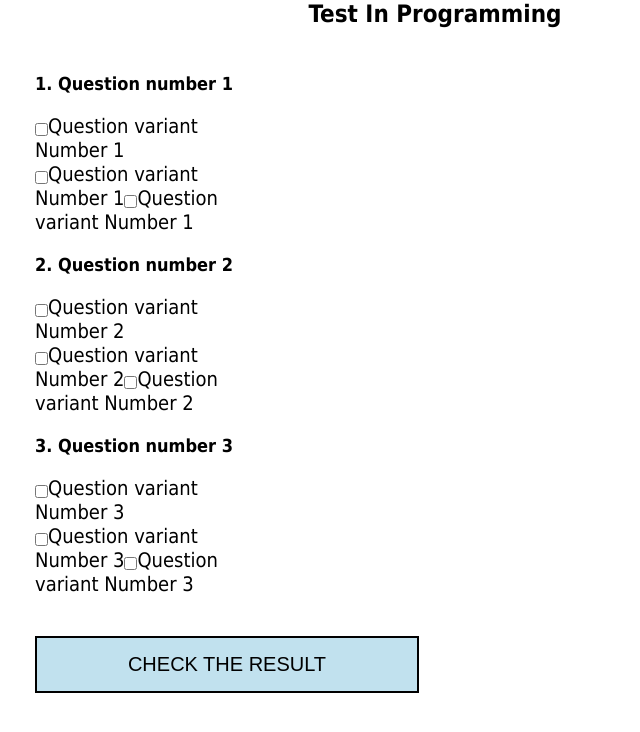
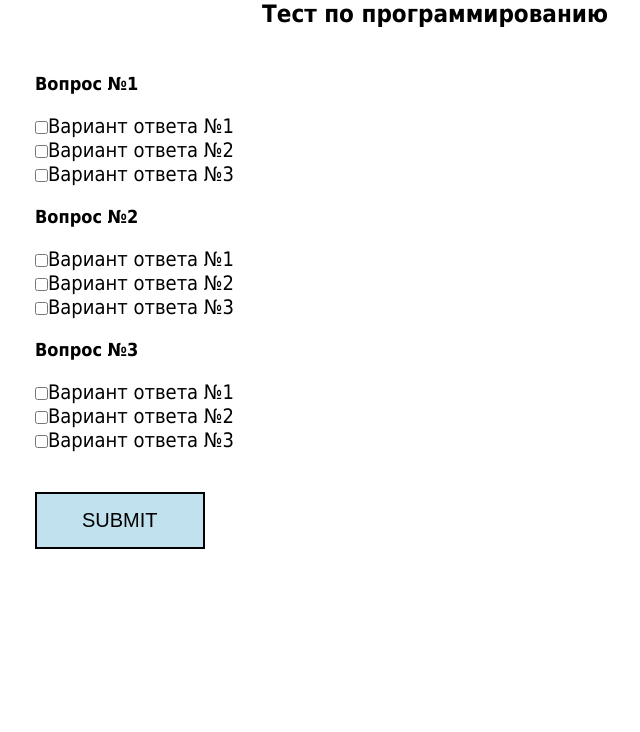
Before and after one commit to Marokasi/marokasi.github.io, a plain HTML site: page js 3-4/index.html in a window 1280 px wide. Shown: the whole page, without its empty margins (205-845 px from the left). Drawn offline with Linux system fonts and the light colour scheme.

Commit message:
work with DOM elements

```diff
--- a/js 3-4/css/style.css
+++ b/js 3-4/css/style.css
@@ -1,10 +1,4 @@
-
-*{
-    margin: 0;
-    padding: 0;
-}
 .wrapper{
-    /*text-align: center;*/
     width: 800px;
     margin: 0 auto;
 }
@@ -19,21 +13,15 @@
     text-align: center;
     padding-bottom: 25px;
 }
-.box{
-    width: 30%;
-}
 h2{
-
     padding: 20px 0;
 }
-form{
-
-}
 label{
+    display: block;
     font-size: 20px;
 }
 .btn{
-    display: inline-block;
+    display: block;
     padding: 15px 45px;
     margin-top: 40px;
     background-color: #C1E1EE;
@@ -41,5 +29,4 @@ label{
     font-size: 20px;
     text-transform: uppercase;
     text-align: center;
-    width: 48%;
 }
--- a/js 3-4/index.html
+++ b/js 3-4/index.html
@@ -7,6 +7,6 @@
     <title>Title</title>
 </head>
 <body>
-<script defer src = "js/my.js"></script>
+<script src = "js/script.js"></script>
 </body>
 </html>
--- a/js 3-4/js/my.js
+++ /dev/null
@@ -1,75 +0,0 @@
-
-function createQuestion() {
-    var box = document.createElement('div');
-    box.classList.add('box');
-
-
-    /*create form*/
-    var form = document.createElement('form');
-    var label = document.createElement('label');
-    label.setAttribute('for', 'variant');
-    var item = document.createElement('div');
-    item.classList.add('item');
-    for(var k = 0; k < 3; k++) {
-        form.appendChild(item.cloneNode(true));
-        for(var i = 0; i < 1; i++) {
-            item.appendChild(createInput());
-            item.appendChild(label.cloneNode(true)).innerHTML = 'Question variant Number ' + (j + 1);
-        }
-    }
-    box.appendChild(form);
-    return box;
-}
-/*creation of input*/
-function createInput() {
-    var input = document.createElement('input');
-    input.setAttribute('type', 'checkbox');
-    input.setAttribute('name', 'variant');
-    input.setAttribute('value', 'answer');
-    return input;
-}
-/*create button*/
-function createButton() {
-    var button = document.createElement('input');
-    button.classList.add('btn');
-    button.setAttribute('type', 'button');
-    button.setAttribute('value', 'check the result');
-    return button;
-}
-/*creation of title of questionarie*/
-function titleCreation() {
-    var title = document.createElement('h1');
-    title.classList.add('title');
-    title.innerHTML = 'Test In Programming';
-    return title;
-}
-
-
-/*input sets titel*/
-function createH2() {
-    var titleSection = document.createElement('h2');
-    titleSection.innerHTML = (j + 1) +'. Question number '+ (j + 1);
-    return titleSection;
-}
-
-/*create wrapper*/
-var wrapper = document.createElement('div');
-wrapper.classList.add('wrapper');
-document.body.appendChild(wrapper);
-wrapper.appendChild(titleCreation());
-for(var j = 0; j <3; j++){
-    wrapper.appendChild(createH2());
-    wrapper.appendChild(createQuestion());
-}
-wrapper.appendChild(createButton());
-
-
-
-var questionList = {
-    name: 'Test In Programming',
-    createQuestion: function createQuestion() {},
-    createInput: function createInput() {},
-    createButton: function createButton() {},
-    titleCreation: function titleCreation() {},
-    createH2: function createH2() {}
-};
--- a/js 3-4/js/script.js
+++ b/js 3-4/js/script.js
@@ -48,32 +48,40 @@ var app = {
         label.insertAdjacentElement('afterBegin', checkbox);
       }
 
-    };
+    }
 
   }
 
-}
+};
 
 
 
 var body = document.querySelector('body');
 
 
+var wrapper = app.createElement({
+  tagName: 'div',
+  className: 'wrapper',
+  parentElement: body
+});
+
 app.createElement({
   tagName: 'h1',
+  className: 'title',
   content: 'Тест по программированию',
-  parentElement: body
+  parentElement: wrapper
 });
 
 var form = app.createElement({
   tagName: 'form',
-  parentElement: body
+  parentElement: wrapper
 });
 
 app.generateQuestions(3, 3);
 
 app.createElement({
   tagName: 'input',
+  className: 'btn',
   inputType: 'submit',
   content: 'Проверить мои результаты',
   parentElement: form
--- a/Новая папка/css/reset.css
+++ /dev/null
@@ -1,43 +0,0 @@
-/*----------------------------------------------------------------------------------*/
-/*------------------------------RESET DEFAULT STYLES--------------------------------*/
-/*----------------------------------------------------------------------------------*/
-html,body                       { width:100%; height:100%; }
-body                            { padding:0; margin:0; font:12px Tahoma, sans-serif; background:#fff; color:#000; }
-div,p,a,span,em,strong,img,h1,h2,h3,h4,h5,h6,ul,ol,li,dl,dt,dd,table,td,tr,form,fieldset,label,select,checkbox,input,textarea {
-    padding:0;
-    margin:0;
-    outline:none;
-    list-style:none;
-}
-select, input, textarea        { font-size:12px; vertical-align:middle; }
-textarea                       { vertical-align:top; }
-:focus                         { outline:none; }
-input[type=submit]             { cursor:pointer; }
-img, fieldset                  { border:0; }
-table                          { border-collapse:collapse; border-spacing:0; }
-a:link, a:visited              { font:12px Tahoma, sans-serif; color:#000; text-decoration:none; }
-a:hover                        { text-decoration:none; }
-/*----------------------------------------------------------------------------------*/
-/*-------------------------------------DEFAULT CLASSES------------------------------*/
-/*----------------------------------------------------------------------------------*/
-.float-r           	           { float:right !important; }
-.float-l                       { float:left !important; }
-.no-float                      { float:none !important; }
-.no-border                     { border:0 !important; }
-.no-bg                         { background:none !important; }
-.no-margin                     { margin:0 !important; }
-.no-padding                    { padding:0 !important; }
-.no-display                    { display:none !important; }
-.display                       { display:block !important; }
-.inline                        { display:inline !important; }
-.overflow                      { overflow:hidden !important; }
-.align-r                       { text-align:right !important; }
-.align-l                       { text-align:left !important; }
-.align-c                       { text-align:center !important; }
-.clear                         { clear:both; }
-
-*, *:before, *:after {
-    -moz-box-sizing: border-box;
-    -webkit-box-sizing: border-box;
-    box-sizing: border-box;
-}
--- a/Новая папка/css/style.css
+++ /dev/null
@@ -1,45 +0,0 @@
-
-*{
-    margin: 0;
-    padding: 0;
-}
-.wrapper{
-    /*text-align: center;*/
-    width: 800px;
-    margin: 0 auto;
-}
-.wrapper:after{
-    content: "";
-    height: 0;
-    display: block;
-    visibility: hidden;
-    clear: both;
-}
-.title{
-    text-align: center;
-    padding-bottom: 25px;
-}
-.box{
-    width: 30%;
-}
-h2{
-
-    padding: 20px 0;
-}
-form{
-
-}
-label{
-    font-size: 20px;
-}
-.btn{
-    display: inline-block;
-    padding: 15px 45px;
-    margin-top: 40px;
-    background-color: #C1E1EE;
-    border: 2px solid #000;
-    font-size: 20px;
-    text-transform: uppercase;
-    text-align: center;
-    width: 48%;
-}
```
Also changed, not shown: Новая папка/index.html (deleted, +0 -12 lines), Новая папка/js/my.js (deleted, +0 -90 lines), Новая папка/js/script.js (deleted, +0 -80 lines).
